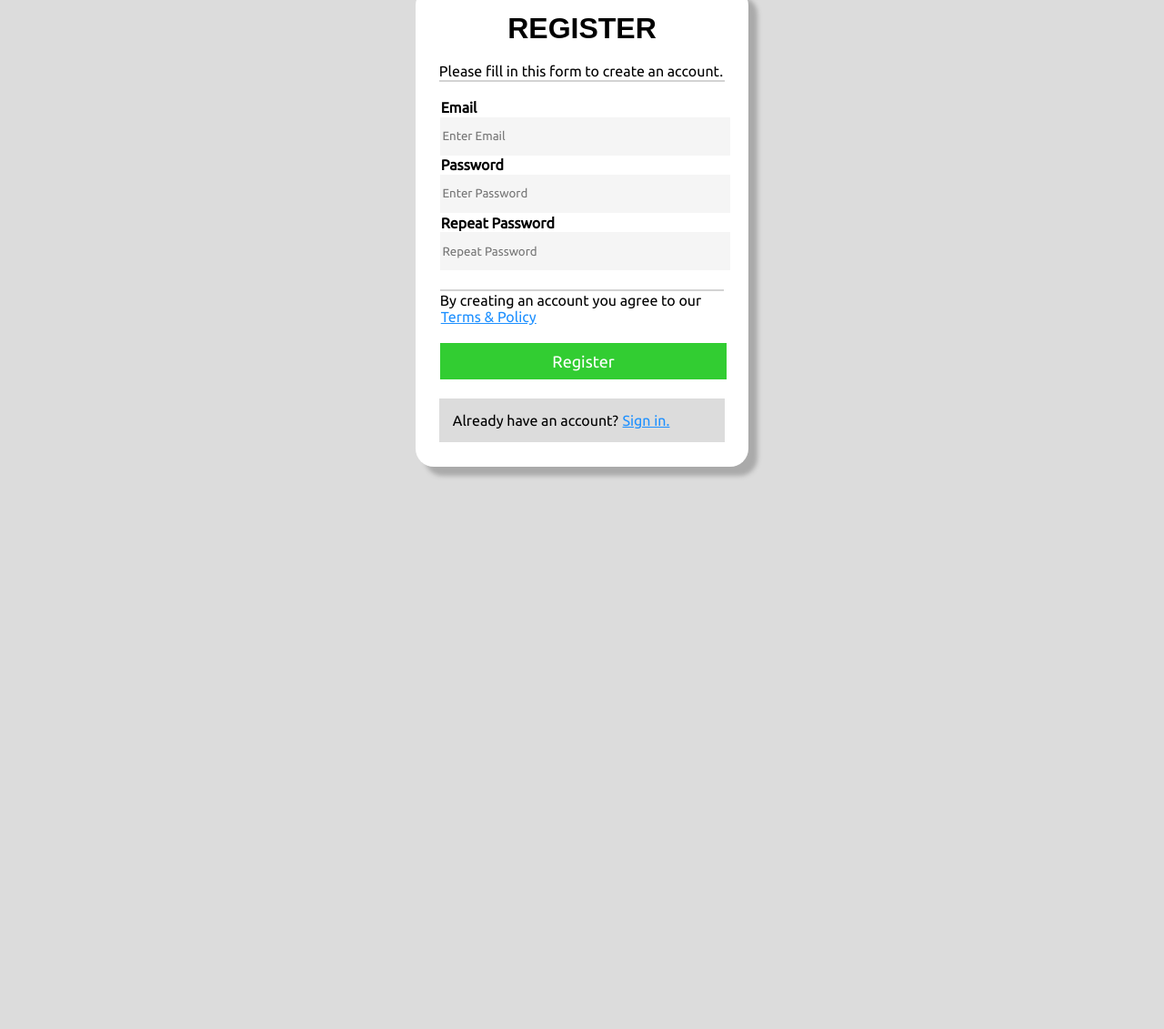
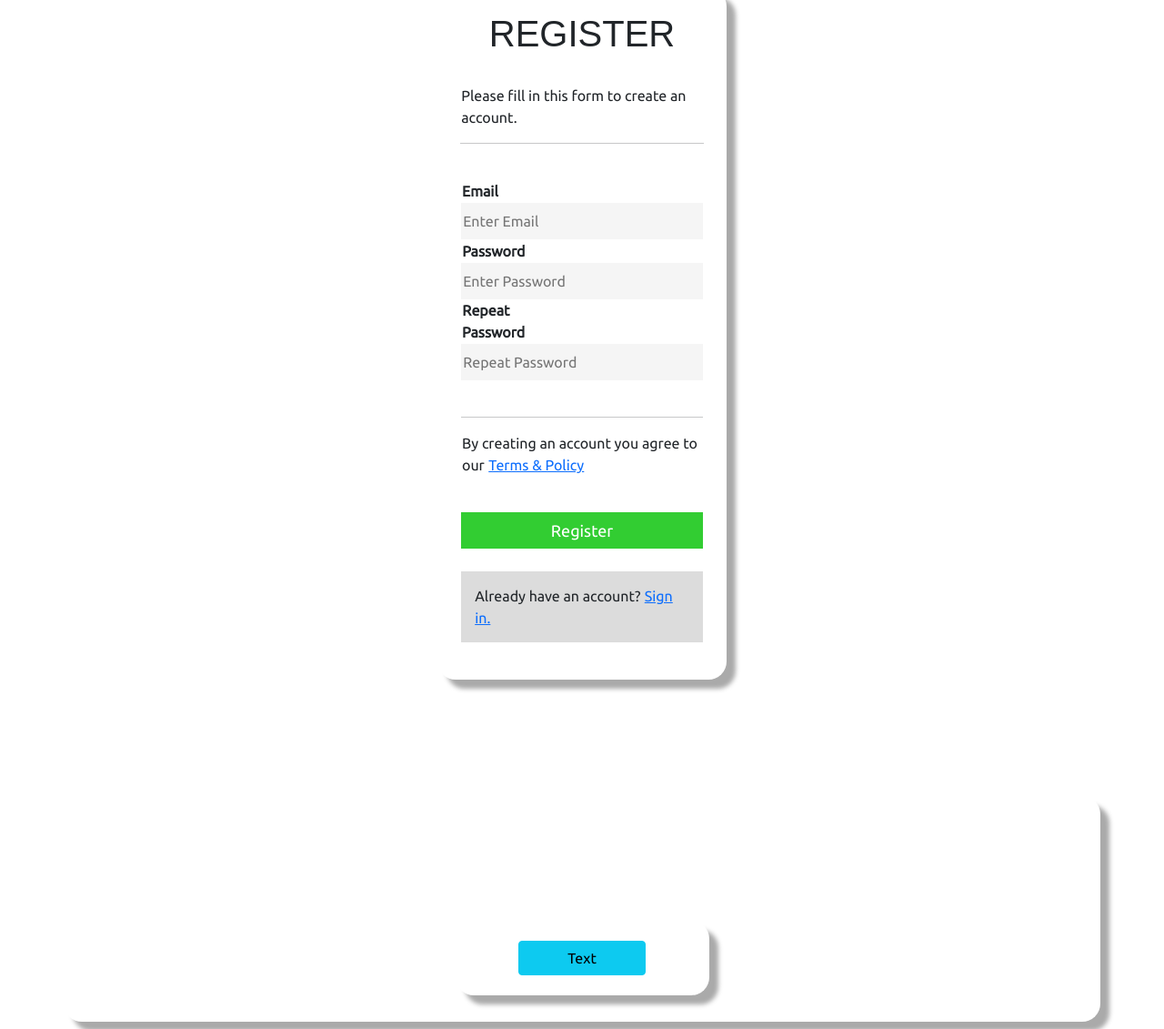
Before and after one commit to sputnik190033/ONEW-group-work, a plain HTML site: page index.html in a window 1280 px wide. Shown: the part 144-1275 px from the top of the page at 91% size. Before the commit the page ends 800 px from the top, so only its background shows below. Drawn offline with nearby package versions, Linux system fonts and the light colour scheme.

Commit message:
bootstrap

```diff
--- a/index.html
+++ b/index.html
@@ -1,13 +1,18 @@
 <!DOCTYPE html>
 <html>
+
 <head>
 	<meta charset="utf-8">
 	<meta name="viewport" content="width=device-width, initial-scale=1">
 	<title>loginTest</title>
 	<link rel="stylesheet" type="text/css" href="mycss.css">
 	<link rel="stylesheet" href="https://fonts.googleapis.com/css?family=Ubuntu">
-	<link rel="stylesheet" href="https://fonts.sandbox.google.com/css2?family=Material+Symbols+Outlined:opsz,wght,FILL,GRAD@48,400,0,0" />
+	<link rel="stylesheet"
+		href="https://fonts.sandbox.google.com/css2?family=Material+Symbols+Outlined:opsz,wght,FILL,GRAD@48,400,0,0" />
+	<link href="https://cdn.jsdelivr.net/npm/bootstrap@5.1.3/dist/css/bootstrap.min.css" rel="stylesheet"
+		integrity="sha384-1BmE4kWBq78iYhFldvKuhfTAU6auU8tT94WrHftjDbrCEXSU1oBoqyl2QvZ6jIW3" crossorigin="anonymous">
 </head>
+
 <body>
 	<div>
 		<h1>REGISTER</h1>
@@ -15,11 +20,11 @@
 		<p>Please fill in this form to create an account.</p>
 		<hr>
 
-	<form action = "newblog.html" method = "post">
+		<form action="newblog.html" method="post">
 			<br>
 			<label for="email" class="desc"> <b>Email</b> </label>
 			<br>
-	  <input type="text" name = "username" class="text_input" placeholder="Enter Email">
+			<input type="text" name="username" class="text_input" placeholder="Enter Email">
 			<br>
 			<label for="password" class="desc"> <b>Password </b></label>
 			<br>
@@ -38,5 +43,13 @@
 		<br>
 		<p id="sign_in">Already have an account? <a href="login_zheng.html">Sign in.</a> </p>
 	</div>
+
+	<div class="container">
+		<div class="col align-self-center" style="text-align: center;">
+			<button class="btn btn-info" type="button" style="width: 60%; margin: auto;">Text</button>
+		</div>
+
+	</div>
 </body>
+
 </html>
```
Lines whose indentation alone changed are shown as unchanged.
